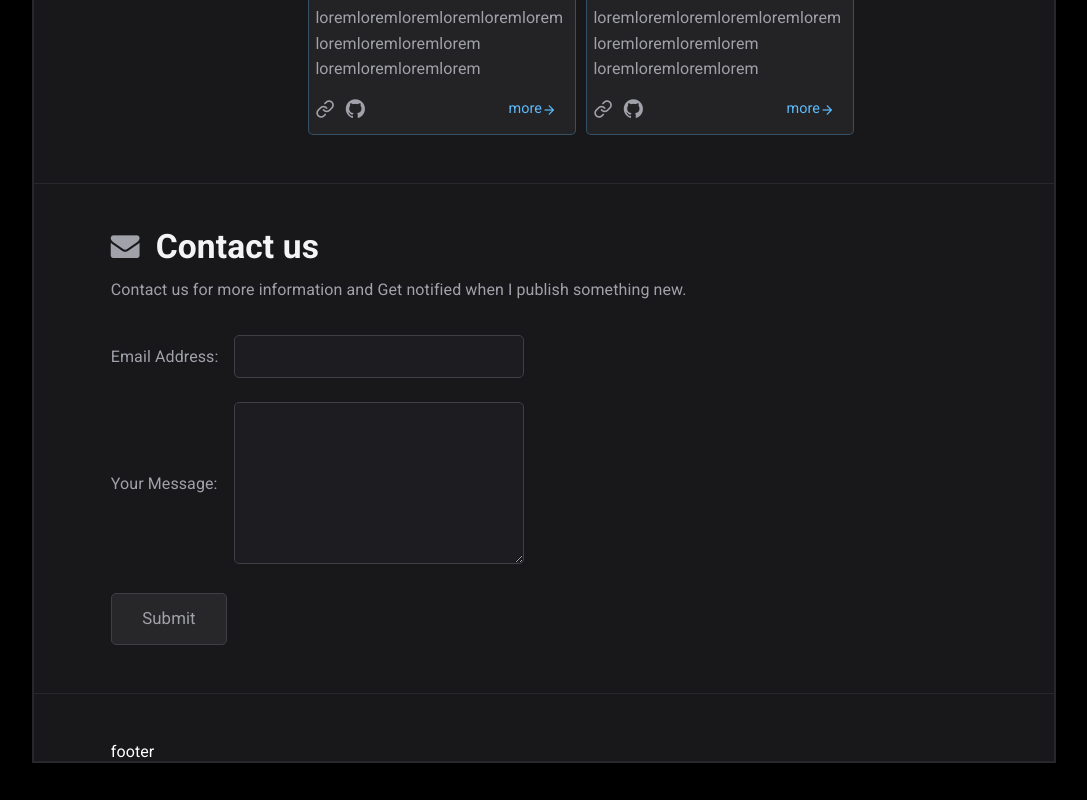
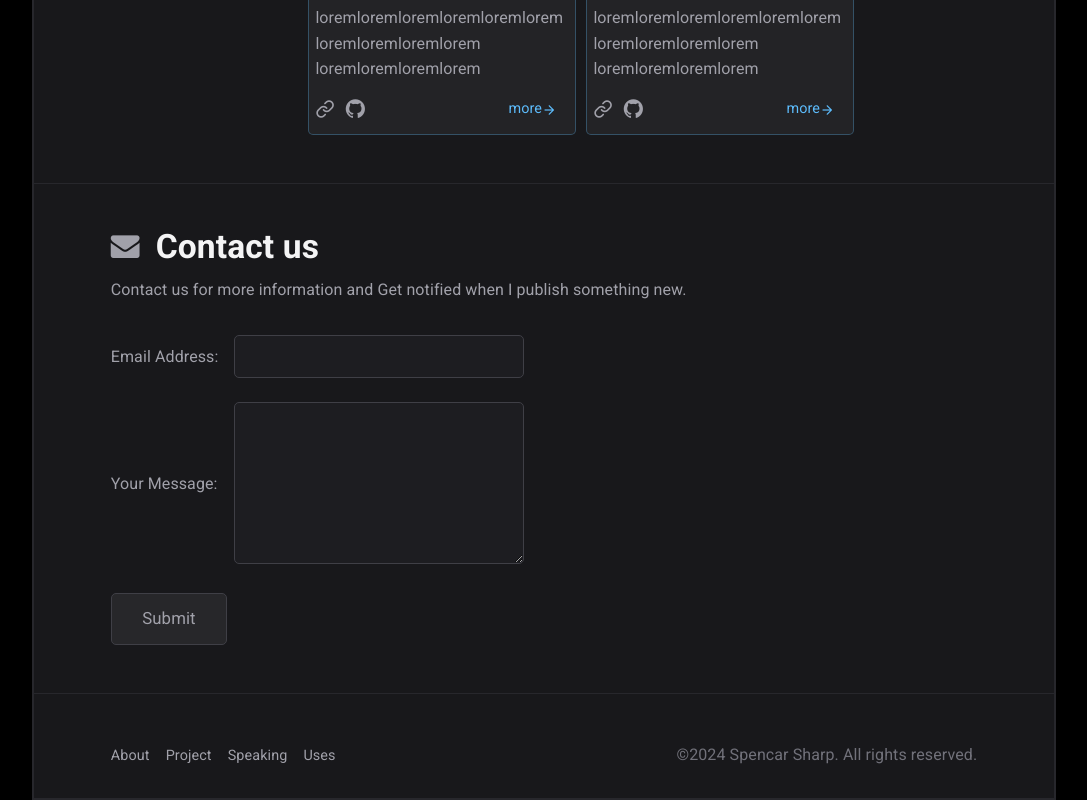
Before and after one commit to AbdulrahmanElkashef/New-folder--7-, a React (Vite) app in the folder myportfolio/: page / in a window 1280 px wide. Shown: the part 1489-2289 px from the top of the page, without its empty margins (96-1183 px from the left). Before the commit the page ends 2252 px from the top, so only its background shows below. Built offline with nearby package versions, Linux system fonts and the light colour scheme.

Commit message:
finish footer section

```diff
--- a/myportfolio/src/components/footer/footer.css
+++ b/myportfolio/src/components/footer/footer.css
@@ -1,4 +1,33 @@
-/* footer {
-    position: relative;
-    z-index: 5;
-} */
+   footer.flex {
+    justify-content: space-between;
+    padding-bottom: 1.9rem;
+}
+
+  footer.flex ul {
+    gap: 1rem;
+}
+
+  footer.flex ul a{
+    color: var(--subtitle);
+    font-size: 0.9rem;
+    font-weight: 400;
+}
+
+  footer.flex ul a:hover{
+    color: var(--blue);
+    font-size: 1rem;
+    font-weight: 500;
+
+}
+
+  footer.flex p {
+    color: rgb(113, 113, 122);
+    margin: 0;
+  }
+
+@media (max-width: 800px) {
+    footer.flex {
+        flex-direction: column;
+        gap: 2rem;
+    }
+}
--- a/myportfolio/src/components/footer/footer.jsx
+++ b/myportfolio/src/components/footer/footer.jsx
@@ -1,10 +1,25 @@
-import React from 'react'
-import './footer.css'
- function Footer() {
+import "./footer.css";
+function Footer() {
   return (
-    <footer>
-      footer
+    <footer className="flex">
+
+      <ul className="flex">
+        <li>
+          <a href="#About">About</a>
+        </li>
+        <li>
+          <a href="#Project">Project</a>
+        </li>
+        <li>
+          <a href="#Speaking">Speaking</a>
+        </li>
+        <li>
+          <a href="#Uses">Uses</a>
+        </li>
+      </ul>
+
+      <p>©2024 Spencar Sharp. All rights reserved.</p>
     </footer>
-  )
+  );
 }
 export default Footer;
```
